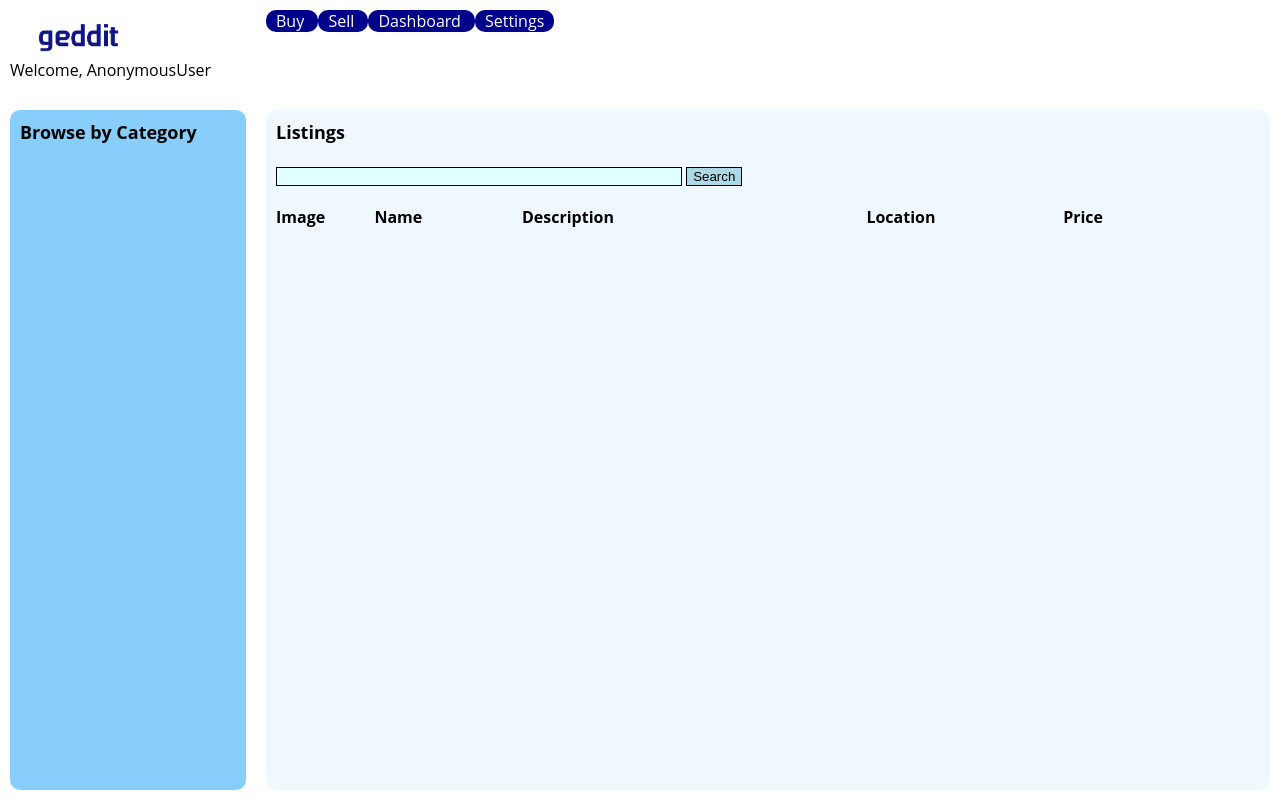
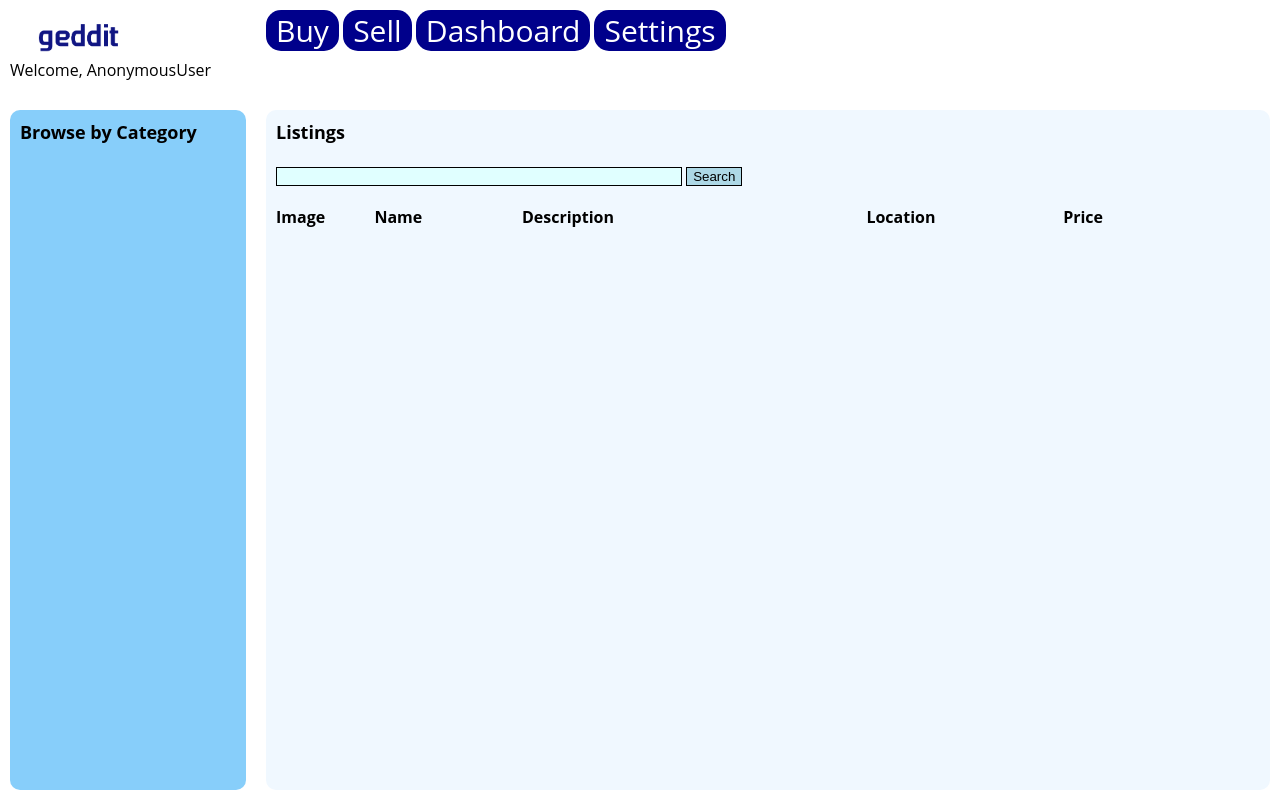
Before and after one commit to kxing/Geddit, a Django app: template templates/buy.html in a window 1280 px wide. Run offline with Django 3.2, Linux system fonts and the light colour scheme; the template is opened without the code that fills it, so the values that code supplies are empty; some libraries are stand-ins or nearby versions.

Commit message:
Made the button text bigger.

```diff
--- a/data/static/css/nav_bar.css
+++ b/data/static/css/nav_bar.css
@@ -28,9 +28,10 @@
 }
 
 .nav_button {
-    display: inline;
+    display: inline-block;
     background: darkblue;
-    border-radius: 10px;
+    border-radius: 15px;
+    font-size: 30px;
 }
 
 .nav_button a {
```
